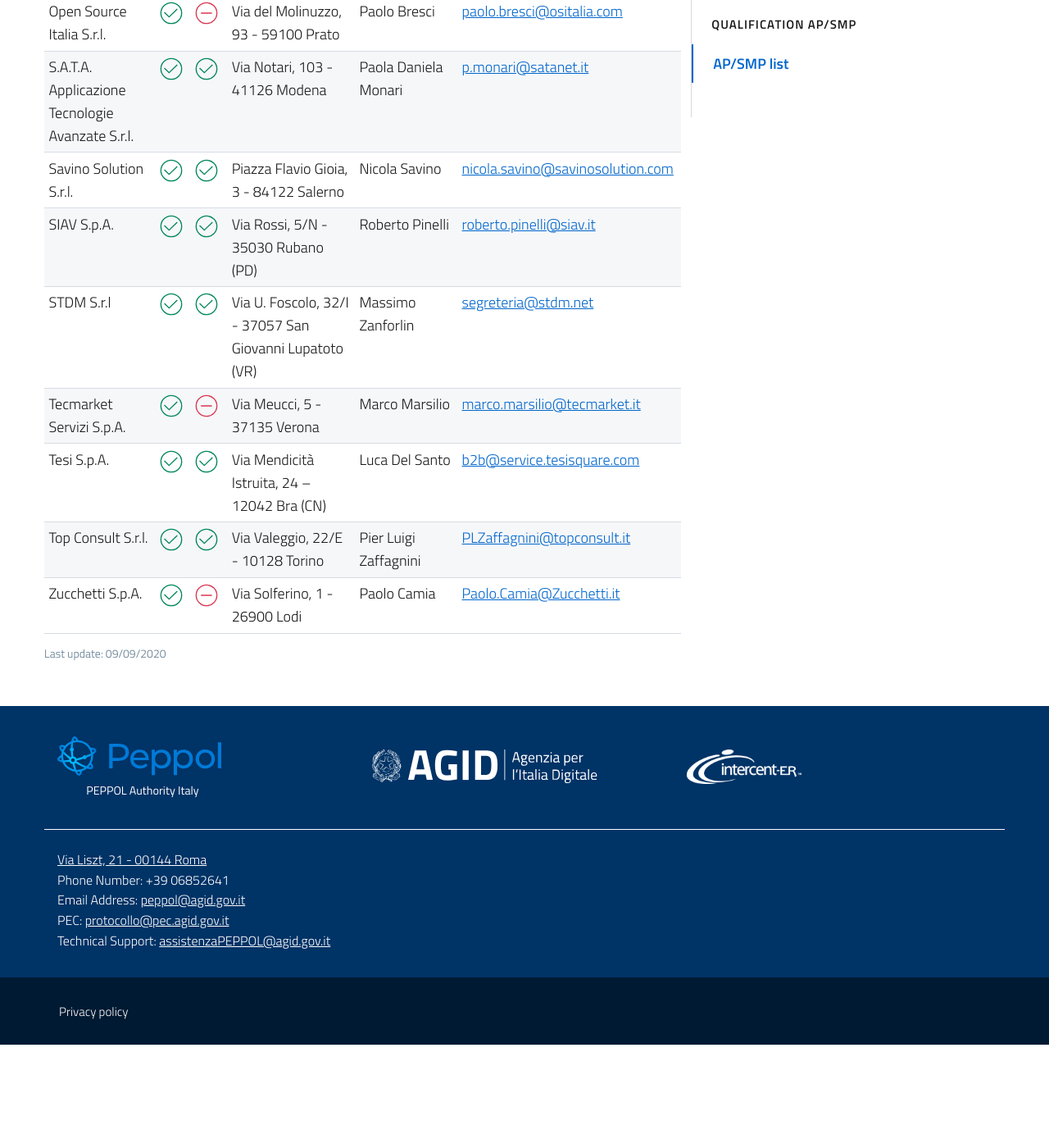
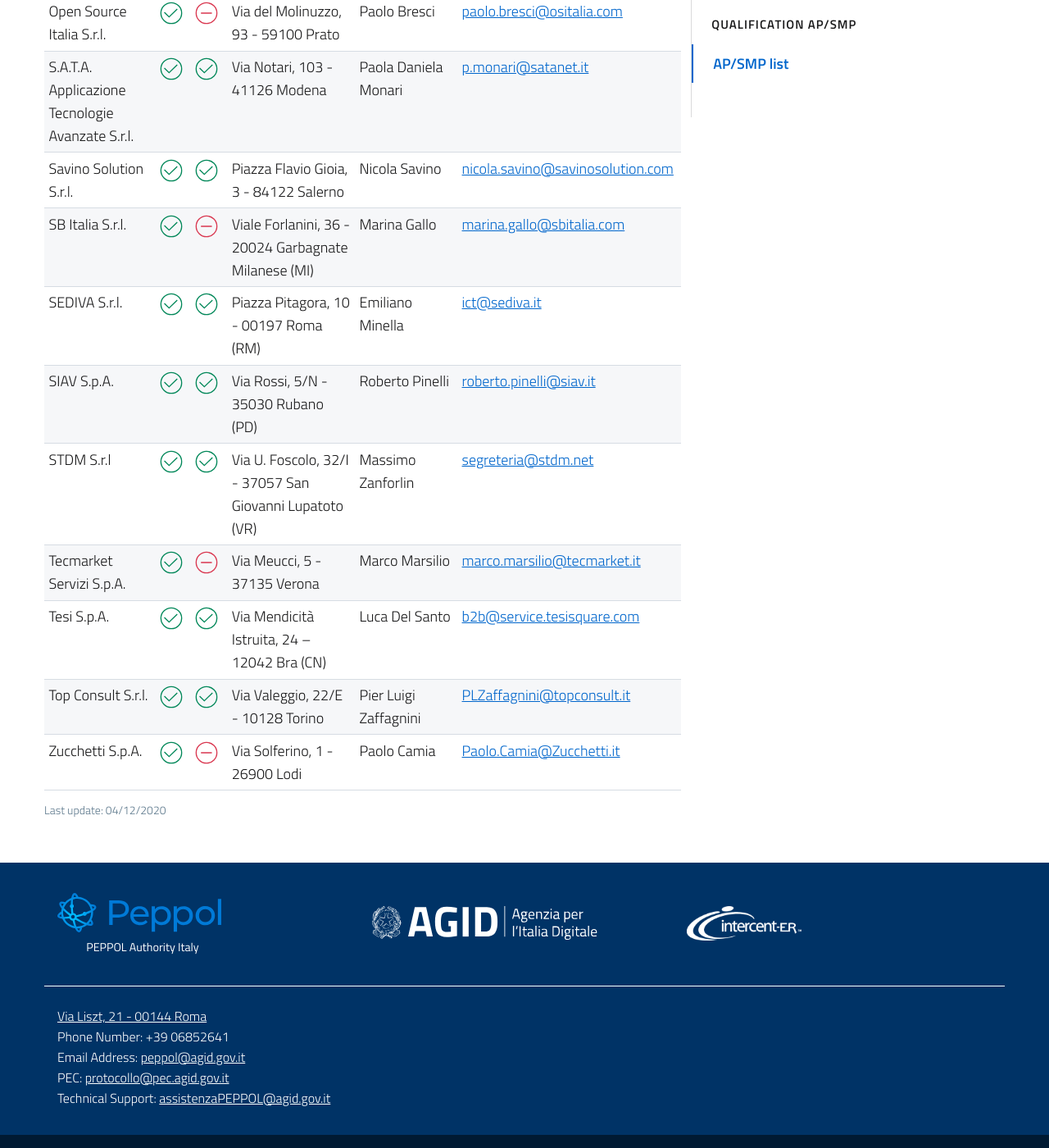
Before and after one commit to realeroberto/peppol.agid.gov.it, a Jekyll site: the page built from en/qualification-ap-smp/ap-smp-list.md, in a window 1280 px wide and 1400 px high, scrolled down 2289 px. Shown: the whole window at 82% size. Built offline with Jekyll 4.4.1, drawn with Linux system fonts in a browser that asks for light colours; comment, search, counter and statistics services are not loaded; before the commit the page ends 3563 px from its top, so only the background shows below that.

Commit message:
Update ap-smp-list.yml

```diff
--- a/_data/ap-smp-list.yml
+++ b/_data/ap-smp-list.yml
@@ -131,6 +131,18 @@
   registered_office: Piazza Flavio Gioia, 3 - 84122 Salerno
   contact_point: Nicola Savino
   contact_info: nicola.savino@savinosolution.com
+- business_name: SB Italia S.r.l.
+  ap: true
+  smp: false
+  registered_office: Viale Forlanini, 36 - 20024 Garbagnate Milanese (MI)
+  contact_point: Marina Gallo
+  contact_info: marina.gallo@sbitalia.com
+- business_name: SEDIVA S.r.l.
+  ap: true
+  smp: true
+  registered_office: Piazza Pitagora, 10 - 00197 Roma (RM)
+  contact_point: Emiliano Minella
+  contact_info: ict@sediva.it
 - business_name: SIAV S.p.A.
   ap: true
   smp: true
--- a/en/qualification-ap-smp/ap-smp-list.md
+++ b/en/qualification-ap-smp/ap-smp-list.md
@@ -6,7 +6,7 @@
 ref: elenco-ap-smp
 order: 5
 child_of_ref: qualificazione-ap-smp
-last_update: 09/09/2020
+last_update: 04/12/2020
 ---
 
 Below you can view the list of PEPPOL Access Point Providers recognized by the Italian PEPPOL Authority.
```
Also changed, not shown: it/qualificazione-ap-smp/elenco-ap-smp.md (+1 -1 lines).
